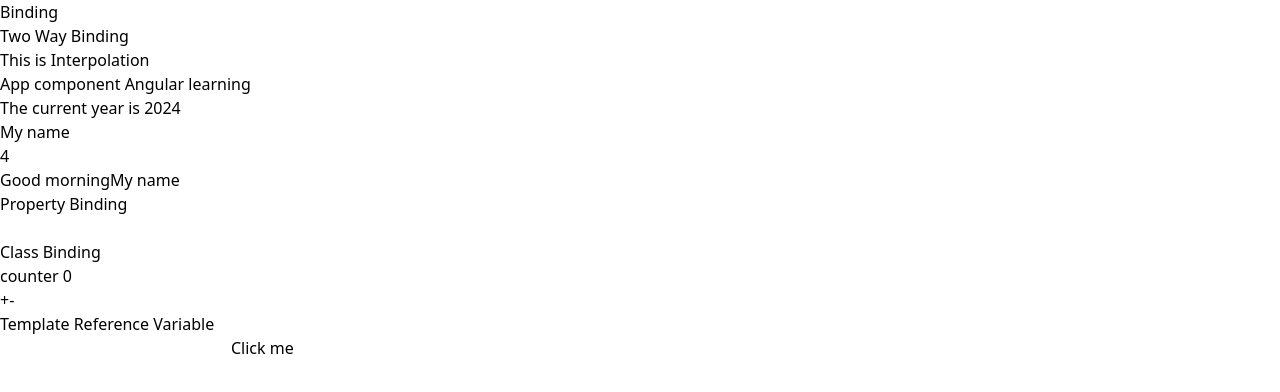
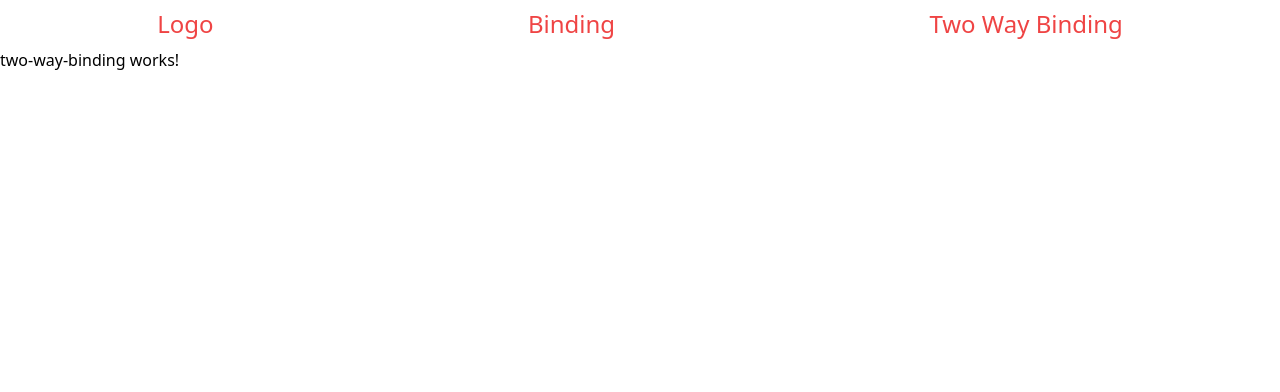
Before and after one commit to Abilash-Nambi/Angular-Learning, an Angular app: page /two-way-binding in a window 1280 px wide. Before the commit this address led to /. Shown: the top 392 px of the page. Built offline with nearby package versions, Linux system fonts and the light colour scheme.

Commit message:
router implemented

```diff
--- a/src/app/app-routing.module.ts
+++ b/src/app/app-routing.module.ts
@@ -1,10 +1,16 @@
 import { NgModule } from '@angular/core';
 import { RouterModule, Routes } from '@angular/router';
+import { BindingComponent } from './binding/binding.component';
+import { TwoWayBindingComponent } from './two-way-binding/two-way-binding.component';
 
-const routes: Routes = [];
+const routes: Routes = [
+  { path: '', redirectTo: 'home', pathMatch: 'full' }, //default route
+  { path: 'home', component: BindingComponent },
+  { path: 'two-way-binding', component: TwoWayBindingComponent },
+];
 
 @NgModule({
   imports: [RouterModule.forRoot(routes)],
-  exports: [RouterModule]
+  exports: [RouterModule],
 })
-export class AppRoutingModule { }
+export class AppRoutingModule {}
--- a/src/app/app.component.html
+++ b/src/app/app.component.html
@@ -5,8 +5,8 @@
   <app-header></app-header>
 </div>
 
-<div>
+<!-- <div>
   <app-binding></app-binding>
-</div>
+</div> -->
 
 <router-outlet></router-outlet>
--- a/src/app/app.module.ts
+++ b/src/app/app.module.ts
@@ -6,9 +6,10 @@ import { AppComponent } from './app.component';
 import { BindingComponent } from './binding/binding.component';
 import { FormsModule } from '@angular/forms';
 import { HeaderComponent } from './header/header.component';
+import { TwoWayBindingComponent } from './two-way-binding/two-way-binding.component';
 
 @NgModule({
-  declarations: [AppComponent, BindingComponent, HeaderComponent],
+  declarations: [AppComponent, BindingComponent, HeaderComponent, TwoWayBindingComponent],
   imports: [BrowserModule, AppRoutingModule, FormsModule],
   providers: [],
   bootstrap: [AppComponent],
--- a/src/app/header/header.component.html
+++ b/src/app/header/header.component.html
@@ -1,7 +1,8 @@
-<header>
+<header class="w-full flex h-[3em] items-center justify-around container">
+  <h1 class="text-2xl text-red-500 cursor-pointer">Logo</h1>
   <ul *ngFor="let item of title">
-    <li>
-      {{ item }}
+    <li class="text-2xl text-red-500 cursor-pointer">
+      <a [routerLink]="item.path">{{ item.title }}</a>
     </li>
   </ul>
 </header>
--- a/src/app/header/header.component.ts
+++ b/src/app/header/header.component.ts
@@ -10,5 +10,8 @@ export class HeaderComponent implements OnInit {
 
   ngOnInit(): void {}
 
-  public title: String[] = ['Binding', 'Two Way Binding'];
+  public title = [
+    { title: 'Binding', path: 'home' },
+    { title: 'Two Way Binding', path: 'two-way-binding' },
+  ];
 }
--- /dev/null
+++ b/src/app/two-way-binding/two-way-binding.component.html
@@ -0,0 +1 @@
+<p>two-way-binding works!</p>
--- /dev/null
+++ b/src/app/two-way-binding/two-way-binding.component.ts
@@ -0,0 +1,15 @@
+import { Component, OnInit } from '@angular/core';
+
+@Component({
+  selector: 'app-two-way-binding',
+  templateUrl: './two-way-binding.component.html',
+  styleUrls: ['./two-way-binding.component.scss']
+})
+export class TwoWayBindingComponent implements OnInit {
+
+  constructor() { }
+
+  ngOnInit(): void {
+  }
+
+}
```
Also changed, not shown: src/app/two-way-binding/two-way-binding.component.scss (added), 1 other file (tests, documents, lock files or other folders).
